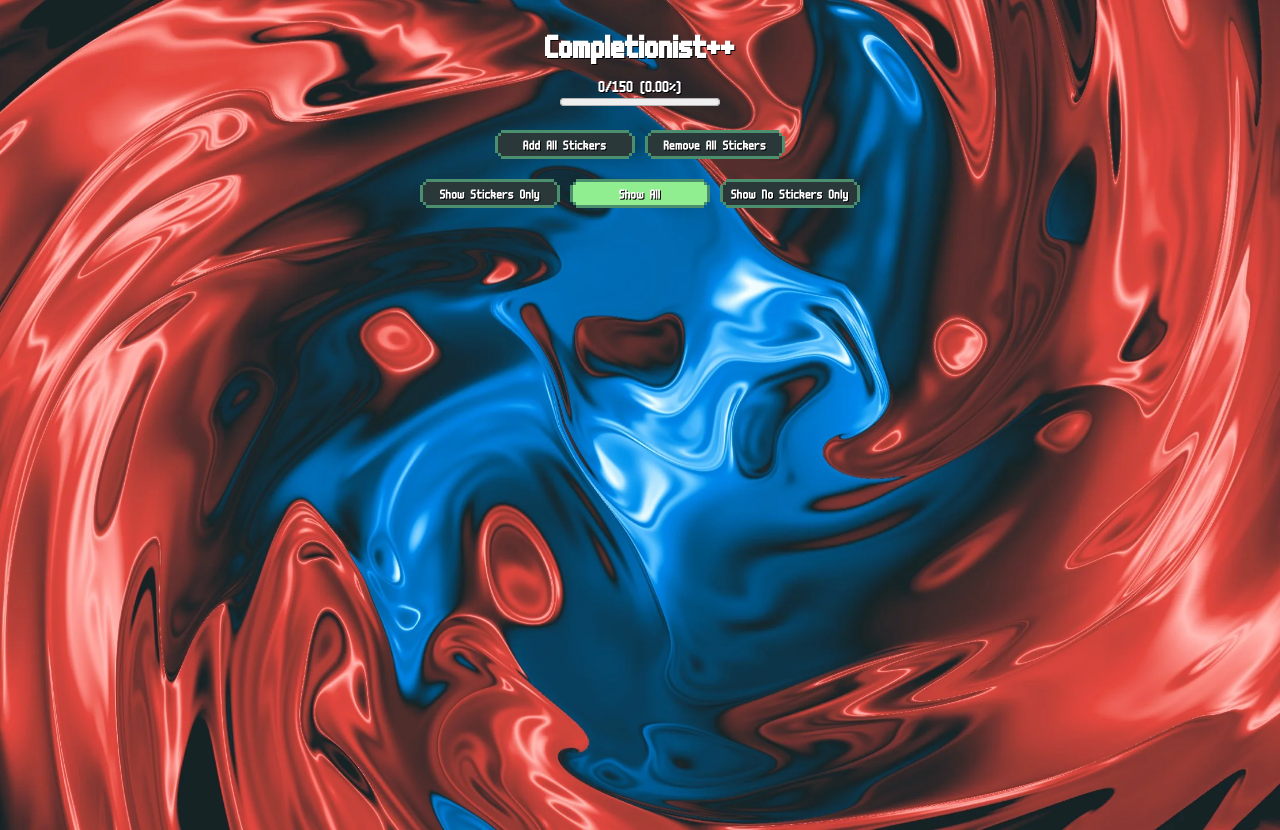
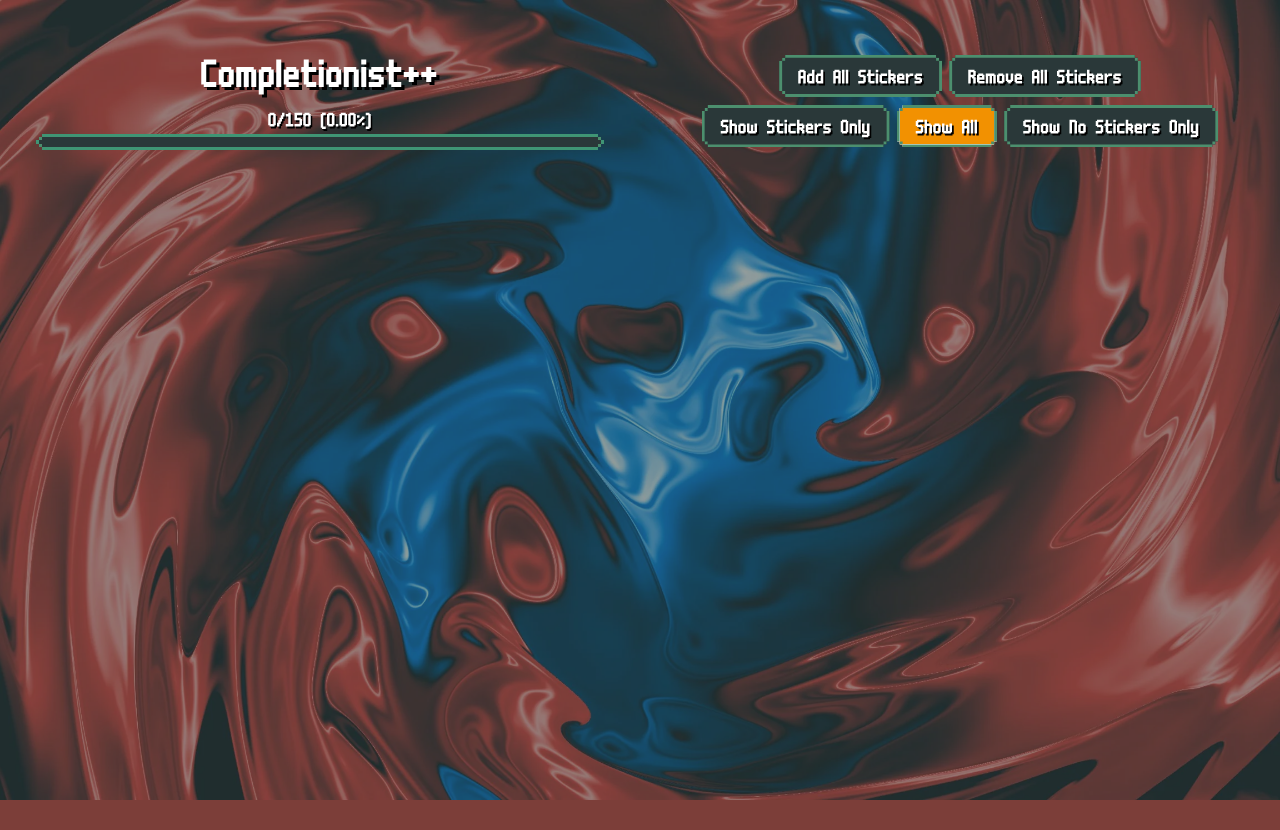
Before and after one commit to jackuoll/balatro-completionist-plus-plus-tracker, a Flask app: template templates/index.html in a window 1280 px wide. After the commit the page ends 800 px from the top, so only its background shows below. Run offline with Flask 3, Linux system fonts and the light colour scheme; the template is opened without the code that fills it, so the values that code supplies are empty.

Commit message:
feat: huge index page layout update

```diff
--- a/static/button-magic.css
+++ b/static/button-magic.css
@@ -95,3 +95,7 @@
 .pixel-corners::after {
   margin: -3px;
 }
+
+.pixel-corners:hover::after {
+  background: black;
+}
--- a/static/scripts.js
+++ b/static/scripts.js
@@ -5,6 +5,17 @@
     setDefaultView();
     updateStats();
     makeJokerImageClickable();
+});
+
+ window.addEventListener('scroll', function() {
+    const stickyHeader = document.querySelector('.sticky-top');
+    const stickyHeaderDiv = stickyHeader.querySelector('.row');
+    const headerMarginBotton = parseInt(getComputedStyle(stickyHeaderDiv).marginBottom, 10);
+    if (window.scrollY > headerMarginBotton) {
+        stickyHeader.classList.add('sticky-active');
+    } else {
+        stickyHeader.classList.remove('sticky-active');
+    }
 });
 
 function makeJokerImageClickable() {
@@ -51,6 +62,36 @@
         alert('Error, check the console');
     });
 }
+function handleCardClick(card) {
+    const checkbox = card.querySelector('input[type="checkbox"]');
+    checkbox.checked = !checkbox.checked
+    const status = checkbox.checked ? 'gold sticker' : 'no gold sticker';
+
+    fetch('/change_joker_status', {
+        method: 'POST',
+        headers: {
+            'Content-Type': 'application/json'
+        },
+        body: JSON.stringify({
+            joker_name: card.id,
+            status: status
+        })
+    })
+    .then(response => {
+        if (!response.ok) {
+            throw new Error('Response from backend was not ok');
+        }
+        return response.json();
+    })
+    .then(data => {
+        console.log('Success:', data);
+        updateStats();
+    })
+    .catch((error) => {
+        console.error('Error:', error);
+        alert('Error, check the console');
+    });
+}
 
 function updateStats() {
     const totalJokers = 150;
@@ -60,10 +101,11 @@
     const percentage = ((checkedCount / totalJokers) * 100).toFixed(2);
 
     const statsElement = document.getElementById("stats");
-    const progressElement = document.getElementById('progress');
+    const progressBar = document.getElementById('progress');
 
     statsElement.textContent = `${checkedCount}/${totalJokers} (${percentage}%)`;
-    progressElement.value = percentage;
+    progressBar.ariaValueNow = percentage;
+    progressBar.style.width = percentage + '%';
 
     console.log("Updated Stats:", statsElement.textContent);
 }
@@ -103,6 +145,34 @@
         showUnchecked(currentActiveButton);
     } else {
         showAll(currentActiveButton);
+    }
+}
+
+function filterStickers(button) {
+    const containers = document.querySelectorAll('.joker-container');
+    switch (button.id) {
+        case 'filter-all':
+            currentView = 'all';
+            containers.forEach(container => {
+                container.style.display = 'block';
+           });
+            break;
+        case 'filter-stickers-only':
+            currentView = 'checked';
+            containers.forEach(container => {
+                const checkbox = container.querySelector('input[type="checkbox"]');
+                container.style.display = checkbox.checked ? 'block' : 'none';
+            });
+            break;
+        case 'filter-no-stickers-only':
+            currentView = 'unchecked';
+            containers.forEach(container => {
+                const checkbox = container.querySelector('input[type="checkbox"]');
+                container.style.display = !checkbox.checked ? 'block' : 'none';
+            });
+            break;
+        default:
+            return;
     }
 }
 
--- a/static/style.css
+++ b/static/style.css
@@ -1,54 +1,180 @@
 @font-face {
-    font-family: 'm6x11plus';
+    font-family: 'pixelFont';
     src: url('m6x11plus.ttf') format('truetype');
 }
-* {
-    padding: 0;
-    margin: 0;
+
+body {
+    font-family: 'pixelFont';
+    background-color: rgba(42, 56, 57);
+    color: #FFFFFF;
+    font-style: normal;
+    text-shadow: 0.1rem 0.1rem 0px #000000;
 }
-h1 {
-    margin-top: 30px;
-    margin-bottom: 16px;
-}
-body {
-    font-family: 'm6x11plus';
-    height: 100vh;
+
+body::before {
+    content: "";
+    position: fixed;
+    top: 0;
+    left: 0;
+    width: 100%;
+    height: 100%;
     background-image: url('bg.webp');
     background-size: cover;
     background-position: center;
-    color: #FFFFFF;
-    font-style: normal;
-    text-shadow: 1px 1px 0px #000000;
+    background-attachment: fixed;
+    background-repeat: no-repeat;
+    opacity: 0.5;
+    z-index: -1;
+  }
+
+h1 {
+    text-shadow: 0.2rem 0.2rem 0px #000000;
 }
-.joker-gallery {
-    display: flex;
-    flex-direction: row;
-    flex-wrap: wrap;
-    justify-content: space-evenly;
-    gap: 10px 10px;
+
+#stats {
+    font-size: 20px;
 }
+
 .progress-container {
-    display: flex;
-    flex-direction: column;
-    justify-content: center;
-    align-items: center;
-    margin-bottom: 20px;
+    max-width: 350px;
 }
-.button-container {
-    display: flex;
-    flex-direction: row;
-    justify-content: center;
-    align-items: center;
-    margin-bottom: 20px;
-    gap: 10px 10px;
+
+.progress {
+    border-color: #3f9574 !important;
+    background-color: #2A3839;
+    border-radius: 0;
 }
-button {
+
+.progress-bar {
+    background-color: #f29101;
+}
+
+.button-pixelated {
     background-color: #2A3839;
     font-style: normal;
-    text-shadow: 1px 1px 0px #000000;
-    font-family: 'm6x11plus';
+    font-size: 20px;
+    text-shadow: 0.12rem 0.12rem 0px #000000;
+    font-family: 'pixelFont';
     color: #FFFFFF;
-    padding: 5px;
-    width: 140px;
-    box-shadow: 0px 4px 0px 0px green;
+    padding: .2rem 1rem;
+    /*box-shadow: 0px 4px 0px 0px green;*/
 }
+
+.button-pixelated:hover, .button-pixelated:active {
+    background-color: #3f9574;
+    color: white;
+}
+
+.btn-check:checked+.btn {
+    background-color: #f29101;
+}
+.btn-check:hover+.btn {
+    background-color: #3f9574;
+    color: white;
+}
+
+.sticky-top.sticky-active {
+    background-color: rgba(42, 56, 57);
+    border: 0 solid #3f9574;
+    border-bottom-width: 0.4rem;
+}
+
+.sticky-top.sticky-active > .row {
+    margin-bottom: 0 !important;
+    padding-top: .5rem !important;
+    transition: margin-bottom 0.2s, padding-top 0.2s;
+}
+
+.sticky-top {
+    transition: background-color 0.2s;
+}
+
+.sticky-top > .row {
+    transition: margin-bottom 0.2s, padding-top 0.2s;
+}
+
+.filter-group {
+    margin-bottom: -.5rem !important;
+}
+
+.card {
+    border-color: #3f9574;
+    border-width: .2rem;
+    background-color: rgba(42, 56, 57);
+    cursor: pointer;
+    transition: background-color 0.2s;
+    overflow: visible;
+    position: relative;
+}
+
+.card-body {
+    overflow: visible;
+}
+
+.card-img-bottom {
+    transition: transform 0.2s ease;
+    display: block;
+    width: 100%;
+    height: auto;
+}
+
+.card:hover {
+    background-color: #3f9574;
+    transition: background-color 0.2s;
+    clip-path: none;
+    border-color: black;
+}
+
+.card:hover::after {
+    content: none;
+}
+
+.card:hover img {
+    transform: scale(1.1) rotate(2deg);
+    transition: transform 0.2s;
+    z-index: 1;
+    -webkit-filter: drop-shadow(11px 10px 20px #000);
+    filter: drop-shadow(11px 10px 20px #000);
+}
+
+
+
+.card input[type="checkbox"] {
+    display: none;
+}
+
+.custom-checkbox {
+    color: white;
+    display: inline-block;
+    position: relative;
+    padding-left: 30px;
+    font-size: 20px;
+    cursor: pointer;
+}
+
+.custom-checkbox::before {
+    position: absolute;
+    top: 5px;
+    left: 0px;
+    content: "";
+
+    width: 2px;
+    height: 2px;
+    color: #fff;
+    box-shadow: 2px 2px, 4px 2px, 6px 2px, 8px 2px, 10px 2px, 12px 2px, 14px 2px, 16px 2px, 2px 4px, 16px 4px, 2px 6px, 16px 6px, 2px 8px, 16px 8px, 2px 10px, 16px 10px, 2px 12px, 16px 12px, 2px 14px, 16px 14px, 2px 16px, 4px 16px, 6px 16px, 8px 16px, 10px 16px, 12px 16px, 14px 16px, 16px 16px;
+}
+
+input[type="checkbox"]:checked + .custom-checkbox::before {
+    width: 2px;
+    height: 2px;
+    box-shadow: 2px 2px, 4px 2px, 6px 2px, 8px 2px, 10px 2px, 12px 2px, 14px 2px, 18px 2px #fff, 20px 2px #fff, 2px 4px, 16px 4px #fff, 18px 4px #fff, 20px 4px #fff, 2px 6px #fff, 14px 6px #fff, 16px 6px #fff, 2px 8px #fff, 4px 8px #fff, 12px 8px #fff, 14px 8px #fff, 2px 10px, 4px 10px #fff, 6px 10px #fff, 10px 10px #fff, 12px 10px #fff, 16px 10px, 2px 12px, 6px 12px #fff, 8px 12px #fff, 10px 12px #fff, 16px 12px, 2px 14px, 8px 14px #fff, 16px 14px, 2px 16px, 4px 16px, 6px 16px, 8px 16px, 10px 16px, 12px 16px, 14px 16px, 16px 16px;
+    color: #fff;
+}
+
+.form-check {
+    padding-left: .5rem;
+}
+
+.card-body {
+    padding: 0;
+}
--- a/templates/index.html
+++ b/templates/index.html
@@ -3,6 +3,10 @@
 <head>
     <meta charset="UTF-8">
     <meta name="viewport" content="width=device-width, initial-scale=1.0">
+
+    <link href="https://cdn.jsdelivr.net/npm/bootstrap@5.3.3/dist/css/bootstrap.min.css" rel="stylesheet" integrity="sha384-QWTKZyjpPEjISv5WaRU9OFeRpok6YctnYmDr5pNlyT2bRjXh0JMhjY6hW+ALEwIH" crossorigin="anonymous">
+    <script src="https://cdn.jsdelivr.net/npm/bootstrap@5.3.3/dist/js/bootstrap.bundle.min.js" integrity="sha384-YvpcrYf0tY3lHB60NNkmXc5s9fDVZLESaAA55NDzOxhy9GkcIdslK1eN7N6jIeHz" crossorigin="anonymous"></script>
+
     <link rel="stylesheet" type="text/css" href="{{ url_for('static', filename='style.css') }}">
     <link rel="stylesheet" type="text/css" href="{{ url_for('static', filename='button-magic.css') }}">
     <script src="{{ url_for('static', filename='scripts.js') }}"> </script>
@@ -10,29 +14,56 @@
 </head>
 
 <body>
-    <h1 align="center">Completionist++</h1>
-    <div class="progress-container">
-        <p id="stats">0/0 (0.00%)</p>
-        <progress id="progress" value="0" max="100"></progress>
+    <div class="container-fluid sticky-top header">
+        <div class="row mb-5 pb-2 pt-5">
+            <div class="col-12 col-sm-6 mb-3 mb-md-0 d-flex flex-column text-center justify-content-center">
+                <div class="row">
+                    <h1>Completionist++</h1>
+                </div>
+                <div class="row mx-4 mb-1">
+                    <span id="stats">0/0 (0.00%)</span>
+                    <div class="progress pixel-corners p-0" role="progressbar">
+                      <div id="progress" class="progress-bar" aria-valuenow="0" aria-valuemin="0" aria-valuemax="100"></div>
+                    </div>
+                </div>
+            </div>
+            <div class="col-12 col-sm-6 d-flex justify-content-center align-items-center">
+                <div class="row">
+                    <div class="container text-center">
+                        <button class="btn btn-primary mb-2 button-pixelated pixel-corners" onclick="handleButtonClickWithRequest('/add_all_gold_stickers', 'addAll')">Add All Stickers</button>
+                        <button class="btn btn-primary mb-2 button-pixelated pixel-corners" onclick="handleButtonClickWithRequest('/remove_all_gold_stickers', 'removeAll')">Remove All Stickers</button>
+                    </div>
+                    <div class="container text-center filter-group">
+                        <input type="radio" class="btn-check" name="filters" id="filter-stickers-only" autocomplete="off" onchange="filterStickers(this)">
+                        <label class="btn mb-2 button-pixelated pixel-corners" for="filter-stickers-only">Show Stickers Only</label>
+
+                        <input type="radio" class="btn-check" name="filters" id="filter-all" autocomplete="off" onchange="filterStickers(this)" checked>
+                        <label class="btn mb-2 button-pixelated pixel-corners" for="filter-all">Show All</label>
+
+                        <input type="radio" class="btn-check" name="filters" id="filter-no-stickers-only" autocomplete="off" onchange="filterStickers(this)">
+                        <label class="btn mb-2 button-pixelated pixel-corners" for="filter-no-stickers-only">Show No Stickers Only</label>
+                    </div>
+                </div>
+            </div>
+        </div>
     </div>
-    <div class="button-container">
-        <button class="pixel-corners" onclick="handleButtonClickWithRequest('/add_all_gold_stickers', 'addAll')">Add All Stickers</button>
-        <button class="pixel-corners" onclick="handleButtonClickWithRequest('/remove_all_gold_stickers', 'removeAll')">Remove All Stickers</button>
-    </div>
-    <div class="button-container">
-        <button id="showCheckedButton" class="pixel-corners" onclick="showChecked(this)">Show Stickers Only </button>
-        <button id="showAllButton" class="pixel-corners" onclick="showAll(this)">Show All</button>
-        <button id="showUncheckedButton" class="pixel-corners" onclick="showUnchecked(this)">Show No Stickers Only</button>
-    </div>
-    <div class="joker-gallery">
-        {% for joker in jokers %}
-            <div class="joker-container">
-                <input type="checkbox" id="{{ joker.name }}" name="{{ joker.name }}" {% if joker.status == 'gold sticker' %} checked {% endif %}
-     onclick="handleCheckboxClick(this)" onchange=updateView()>
-                <label for="{{ joker.name }}">{{ joker.name }}</label><br>
-                <img src="{{ url_for('static', filename='jokers/' + joker.name) }}.webp" alt="{{ joker.name }}" class="joker-image">
+
+    <div id="cards-container" class="container-fluid px-sm-5">
+        <div class="row">
+            {% for joker in jokers %}
+            <div class="joker-container col-6 col-sm-4 col-md-3 col-lg-2 mb-4">
+                <div class="card pixel-corners h-100" id="{{ joker.name }}" onclick="handleCardClick(this)">
+                    <div class="card-body">
+                        <img src="{{ url_for('static', filename='jokers/' + joker.name) }}.webp" alt="{{ joker.name }}" class="card-img-bottom">
+                        <div class="form-check py-1">
+                            <input type="checkbox" id="{{ joker.name }}.checkbox" {% if joker.status == 'gold sticker' %} checked {% endif %} onchange=updateView()>
+                            <label for="{{ joker.name }}.checkbox" class="custom-checkbox">{{ joker.name }}</label>
+                        </div>
+                    </div>
+                </div>
             </div>
         {% endfor %}
+        </div>
     </div>
 </body>
 </html>
```
